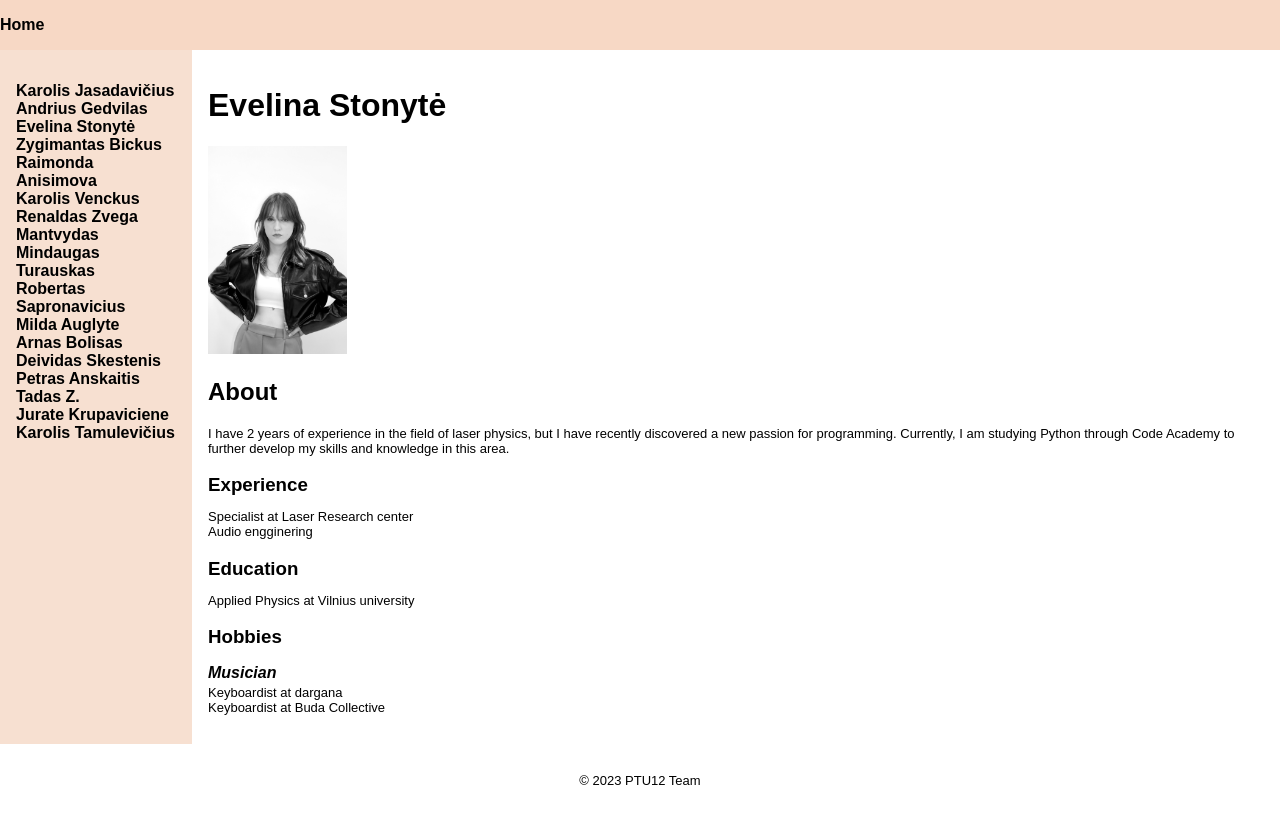
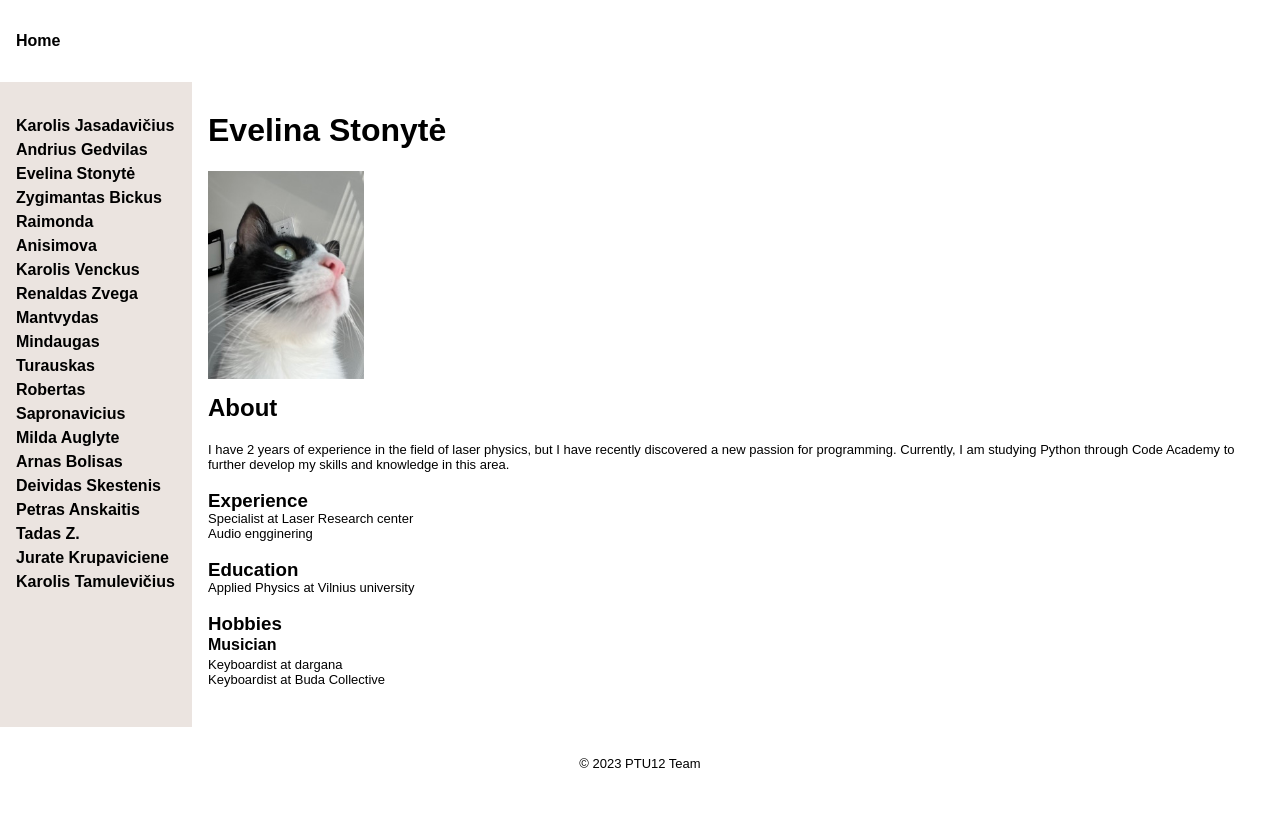
Before and after one commit to kobrius11/ptu12_team, a Flask app: page /evelina_stonyte/ in a window 1280 px wide. After the commit the page ends 768 px from the top, so only its background shows below. Run offline with Flask 3, Linux system fonts and the light colour scheme.

Commit message:
Paupdatintas Evelinos page'as

```diff
--- a/static/evelina_style.css
+++ b/static/evelina_style.css
@@ -27,7 +27,7 @@ main sidebar {
     display: block;
     min-width: 10rem;
     max-width: 10rem;
-    background-color: #f7e0d1;
+    background-color: #ebe4e0;
     /* min-height: 200px; */
 }
 a {
@@ -42,6 +42,8 @@ ul.menu {
 }
 ul.menu-vertical {
     flex-direction: column;
+    line-height: 1.5em;
+
 }
 ul.menu-horizontal {
     flex-direction: row;
@@ -49,6 +51,7 @@ ul.menu-horizontal {
 
 h1, h2 {
     font-family: Arial, Helvetica, sans-serif;
+    margin-block-start: 0.45em;
 }
 
 img.logo {
@@ -57,10 +60,9 @@ img.logo {
 
 h4 {
     height: 0rem;
-    font-style: italic;
 }
 h3 {
-    height: 1rem;
+    height: 0.1rem;
 }
 p {
     font-size: small;
--- a/templates/evelina_stonyte.html
+++ b/templates/evelina_stonyte.html
@@ -5,10 +5,11 @@
     <meta http-equiv="X-UA-Compatible" content="IE=edge">
     <meta name="viewport" content="width=device-width, initial-scale=1.0">
     <title>PTU12 Team</title>
+    <link rel="stylesheet" href="/static/style.css">
     <link rel="stylesheet" href="/static/evelina_style.css">
 </head>
 <body style="background-color:white;">
-    <header style="background-color: #f7d8c5;">
+    <header style="background-color: white;">
         {% include 'includes/menu.html' %}
     </header>
     <main>
@@ -17,7 +18,7 @@
         </sidebar>
         <div class="content">
             <h1>Evelina Stonytė</h1>
-            <img class="logo" src="/static/evelina.jpg">
+            <img class="logo" src="/static/evelina.jpeg">
             <h2>About</h2>
             <p>
                 I have 2 years of experience in the field of laser physics, but I have recently discovered a new passion for programming.
```
Also changed, not shown: static/evelina.jpeg (added), static/evelina.jpg (deleted).
